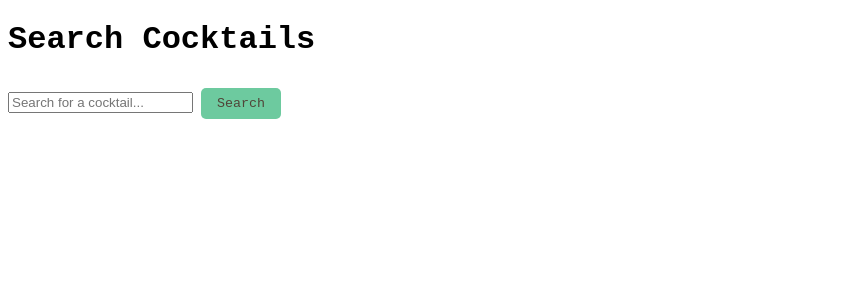
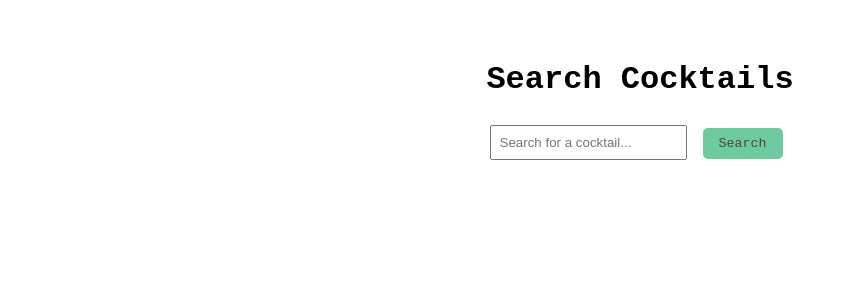
Before and after one commit to KikiBerg/react-cocktail-api, a React (Vite) app: page /search in a window 1280 px wide. Shown: the top 300 px of the page, without its empty margins (0-847 px from the left). Built offline with nearby package versions, Linux system fonts and the light colour scheme; a web font is replaced by a local one.

Commit message:
Add css for SeachPage

```diff
--- a/src/css/SearchPage.css
+++ b/src/css/SearchPage.css
@@ -1 +1,72 @@
 @import url('./index.css');
+
+.search-page {
+    display: flex;
+    flex-direction: column;
+    align-items: center;
+    padding: 2rem;
+  }
+
+  .search-form {
+    margin-bottom: 2rem;
+  }
+
+  .search-form input {
+    padding: 0.5rem;
+    margin-right: 0.5rem;
+  }
+
+  .search-results {
+    width: 100%;
+    max-width: 400px;
+
+  }
+
+  .search-results ul {
+    list-style-type: none;
+    padding: 0;
+    margin-bottom: 1rem;
+  }
+
+  .search-results li {
+    cursor: pointer;
+    padding: 0.5rem;
+    border-bottom: 1px solid var(--color-grey);
+  }
+
+  .search-results li:hover {
+    background-color: var(--color-offwhite);
+  }
+
+  .pagination-container {
+    display: flex;
+    justify-content: center;
+    margin-top: 1rem;
+  }
+
+  .pagination {
+    display: flex;
+    justify-content: center;
+    gap: 0.5rem;
+  }
+
+  .pagination button {
+    padding: 0.25rem 0.5rem;
+    border: 1px solid var(--color-grey);
+    background-color: var(--color-white);
+    cursor: pointer;
+  }
+
+  .pagination button.active {
+    background-color: var(--color-primary);
+    color: var(--color-secondary);
+  }
+
+  .pagination button.inactive {
+    background-color: var(--color-grey-light);
+    color: var(--color-grey-dark);
+  }
+
+  .pagination button:hover:not(.active) {
+    background-color: var(--color-grey);
+  }
--- a/src/css/index.css
+++ b/src/css/index.css
@@ -6,8 +6,11 @@
   --color-tertiary: #b8a89a;
   --color-accent-1: #6dca9f;
   --color-accent-2: #33946c;
-  --color-offwhite: #fff7ed;
+  --color-offwhite: #fff7eb;
   --color-grey: #dfe0df;
+  --color-grey-dark: #b1b3b1;
+  --color-grey-light: #f0f0f0;
+  --color-white: #f9f6f6;
 
   --font-family: 'Reddit Mono', monospace;
 }
```
